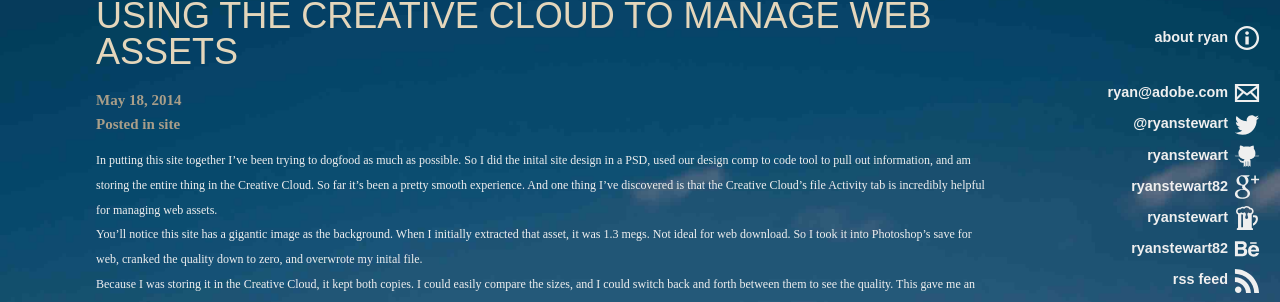
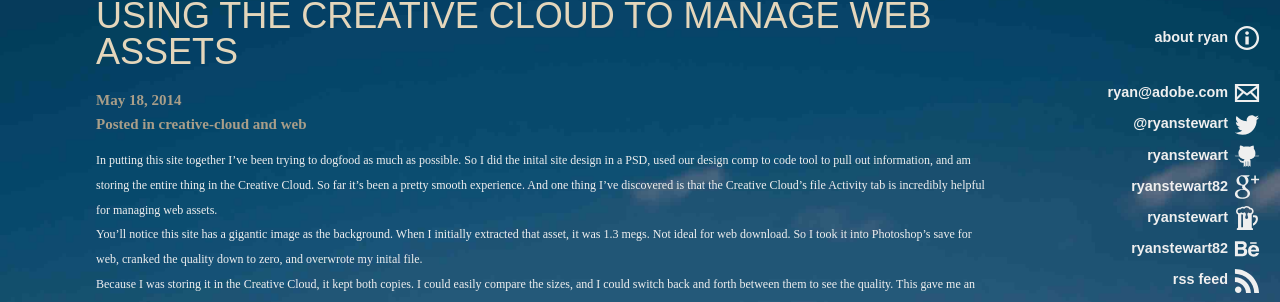
Before and after one commit to ryanstewart/ryanstewart.github.com, a Jekyll site: the page built from _posts/2014-05-19-using-creative-cloud-to-manage-web-assets.md, in a window 1280 px wide. Shown: the part 146-448 px from the top of the page. Built offline with Jekyll 4.4.1, drawn with Linux system fonts in a browser that asks for light colours.

Commit message:
Category fix

```diff
--- a/_posts/2014-05-19-using-creative-cloud-to-manage-web-assets.md
+++ b/_posts/2014-05-19-using-creative-cloud-to-manage-web-assets.md
@@ -2,7 +2,7 @@
 layout: post
 title:  "Using the Creative Cloud to Manage Web Assets"
 date:   2014-05-18 1:02:32
-categories: site
+categories: creative-cloud web
 ---
 In putting this site together I've been trying to dogfood as much as possible. So I did the inital site design in a PSD, used our design comp to code tool to pull out information, and am storing the entire thing in the Creative Cloud. So far it's been a pretty smooth experience. And one thing I've discovered is that the Creative Cloud's file Activity tab is incredibly helpful for managing web assets.
 
```
